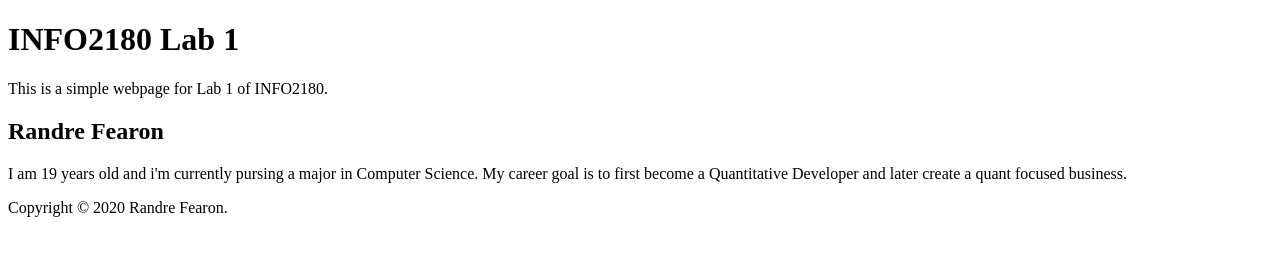
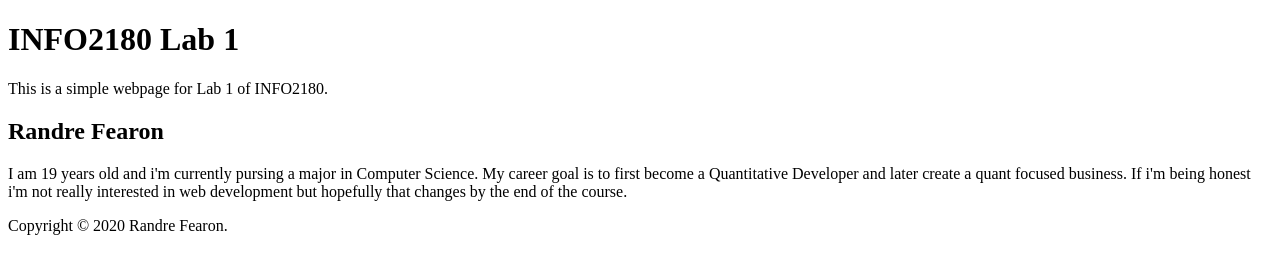
Before and after one commit to drexify/info2180-lab1, a plain HTML site: page index.html in a window 1280 px wide. Drawn offline with Linux system fonts and the light colour scheme.

Commit message:
Updated html file

```diff
--- a/index.html
+++ b/index.html
@@ -5,6 +5,7 @@
     <meta name="viewport" content="width=device-width, initial-scale=1.0">
     <meta http-equiv="X-UA-Compatible" content="ie=edge">
     <title>INFO2180 Lab 1</title>
+    <link rel="stylesheet" href="styles.css">
 </head>
 <body>
 <header>
@@ -13,7 +14,7 @@
 </header>
 <main>
     <h2>Randre Fearon</h2>
-    <p>I am 19 years old and i'm currently pursing a major in Computer Science. My career goal is to first become a Quantitative Developer and later create a quant focused business.</p>
+    <p>I am 19 years old and i'm currently pursing a major in Computer Science. My career goal is to first become a Quantitative Developer and later create a quant focused business. If i'm being honest i'm not really interested in web development but hopefully that changes by the end of the course.</p>
 </main>
 <footer>
     <p>Copyright &copy; 2020 Randre Fearon.</p>
```
